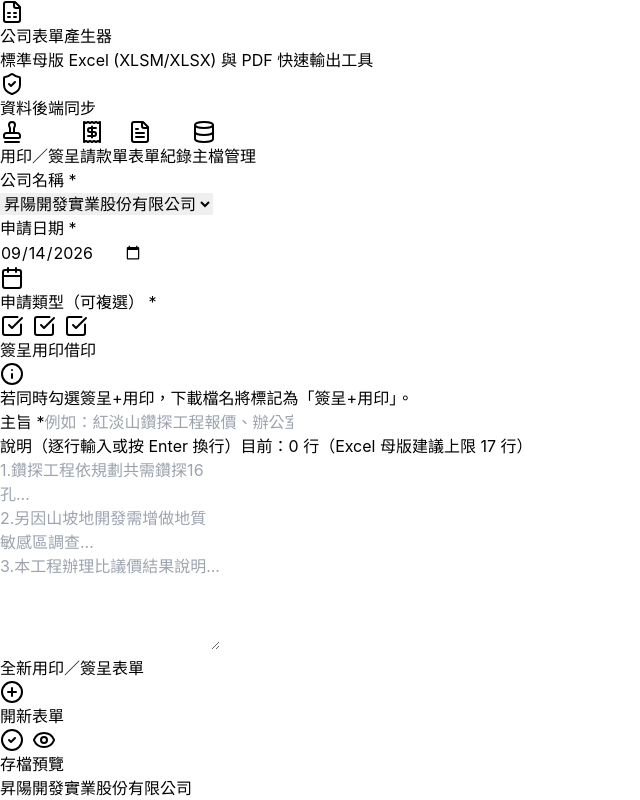
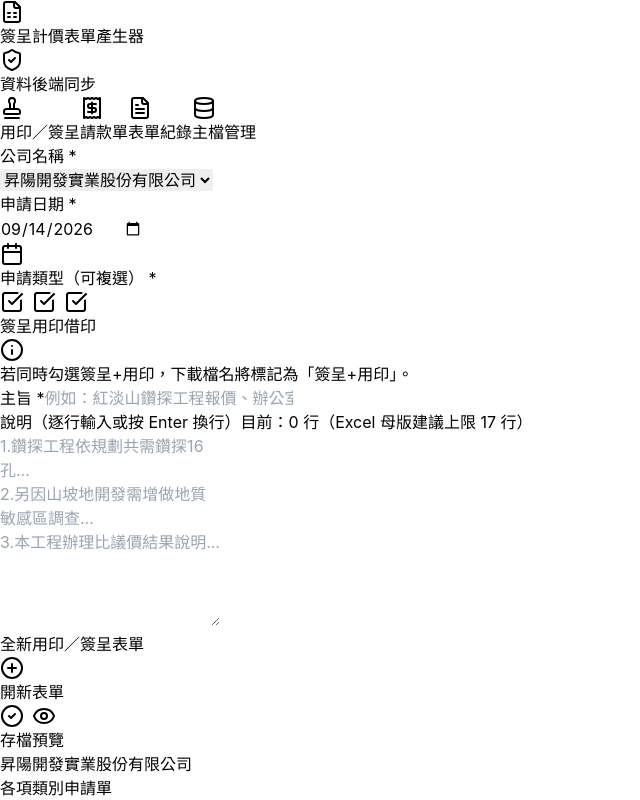
Before and after one commit to kent0925/shenyang, a React (Vite) app: page / in a window 1280 px wide. Shown: the top 800 px of the page, without its empty margins (0-640 px from the left). Built offline with nearby package versions, Linux system fonts and the light colour scheme.

Commit message:
fix(ui): clean up product labels and template hints

```diff
--- a/index.html
+++ b/index.html
@@ -4,7 +4,7 @@
     <meta charset="UTF-8" />
     <link rel="icon" type="image/svg+xml" href="/vite.svg" />
     <meta name="viewport" content="width=device-width, initial-scale=1.0" />
-    <title>公司表單產生器</title>
+    <title>簽呈計價表單產生器</title>
   </head>
   <body class="bg-slate-100 text-slate-800 antialiased selection:bg-blue-600 selection:text-white">
     <div id="root"></div>
--- a/src/components/forms/PaymentRequestForm.tsx
+++ b/src/components/forms/PaymentRequestForm.tsx
@@ -704,10 +704,10 @@
             />
           </div>
 
-          {/* 合約/訂購單編號 (I7) */}
+          {/* 合約/訂購單編號 */}
           <div>
             <label className="block text-xs font-semibold text-slate-700 mb-1">
-              合約／訂購單編號 (I7)
+              合約／訂購單編號
             </label>
             <input
               type="text"
@@ -936,12 +936,12 @@
         </div>
       </div>
 
-      {/* 區塊二：受款人與匯款資訊 (N5, N7) */}
+      {/* 區塊二：受款人與匯款資訊 */}
       <div className="bg-slate-50 p-4 rounded-xl border border-slate-200">
         <div className="flex flex-col sm:flex-row sm:items-center justify-between gap-2 mb-3">
           <div className="flex items-center gap-2">
             <Building className="w-4 h-4 text-blue-600" />
-            <h3 className="text-sm font-bold text-slate-800">受款人／廠商與匯款帳號 (N5, N7)</h3>
+            <h3 className="text-sm font-bold text-slate-800">受款人／廠商與匯款帳號</h3>
           </div>
           {/* 廠商主檔快速帶入選單 */}
           <div className="flex items-center gap-2">
@@ -961,7 +961,7 @@
           </div>
         </div>
 
-        {/* 統一編號與受款人/廠商 (N5) */}
+        {/* 統一編號與受款人/廠商 */}
         <div className="p-3 bg-white border border-slate-200 rounded-lg mb-4 space-y-3">
           <div className="grid grid-cols-1 md:grid-cols-2 gap-4">
             {/* 統一編號 */}
@@ -1045,11 +1045,11 @@
               )}
             </div>
 
-            {/* 受款人/廠商名稱 (N5) */}
+            {/* 受款人/廠商名稱 */}
             <div>
               <div className="flex items-center justify-between mb-1">
                 <label className="block text-xs font-semibold text-slate-700">
-                  受款人／廠商名稱 (N5) <span className="text-red-500">*</span>
+                  受款人／廠商名稱 <span className="text-red-500">*</span>
                 </label>
                 {data.vendorId && (
                   <span className="text-[11px] text-emerald-700 font-medium bg-emerald-50 px-2 py-0.5 rounded">
@@ -1069,12 +1069,12 @@
           </div>
         </div>
 
-        {/* 金融機構與帳號結構化輸入 (N7) */}
+        {/* 金融機構與帳號結構化輸入 */}
         <div className="p-3 bg-white border border-slate-200 rounded-lg space-y-4">
           <div className="flex items-center justify-between pb-2 border-b border-slate-100">
             <div className="flex items-center gap-2 text-xs font-bold text-slate-700">
               <Landmark className="w-4 h-4 text-slate-600" />
-              <span>匯款金融機構與帳號明細 (N7)</span>
+              <span>匯款金融機構與帳號明細</span>
             </div>
             <span className="text-[11px] text-slate-400">依官方金融機構代碼與分支機構資料庫雙向連動</span>
           </div>
@@ -1332,7 +1332,7 @@
 
           <div className="p-2.5 bg-blue-50 border border-blue-200 rounded flex items-center justify-between">
             <span className="text-xs font-semibold text-blue-900">
-              (5) 實付金額預覽（Excel 將以原生公式 =H13-I13-L13-N13 計算）：
+              實付金額預覽：
             </span>
             <span className="text-base font-bold font-mono text-blue-700">
               NT$ {formatCurrency(payable)}
--- a/src/components/layout/Header.tsx
+++ b/src/components/layout/Header.tsx
@@ -10,8 +10,7 @@
             <FileSpreadsheet className="w-6 h-6" />
           </div>
           <div>
-            <h1 className="text-xl font-bold text-slate-900 leading-tight">公司表單產生器</h1>
-            <p className="text-xs text-slate-500">標準母版 Excel (XLSM/XLSX) 與 PDF 快速輸出工具</p>
+            <h1 className="text-xl font-bold text-slate-900 leading-tight">簽呈計價表單產生器</h1>
           </div>
         </div>
 
```
